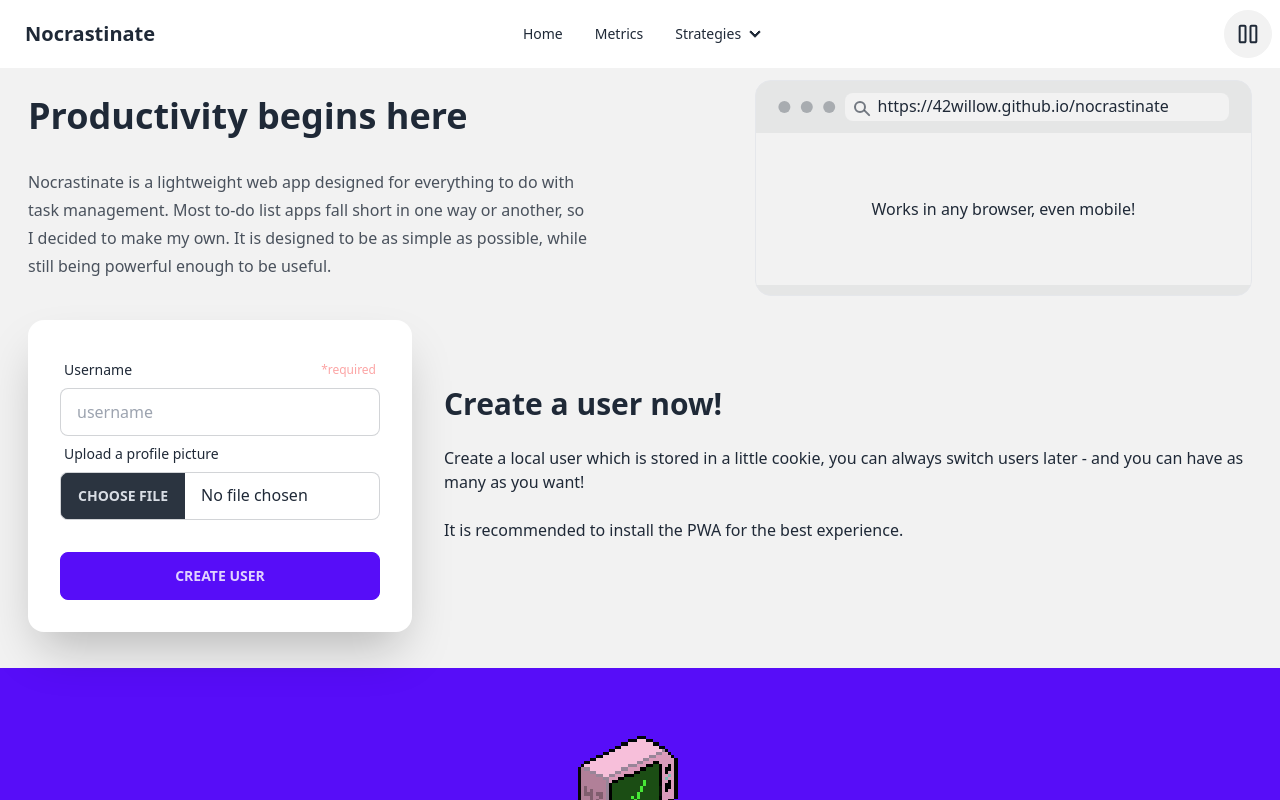
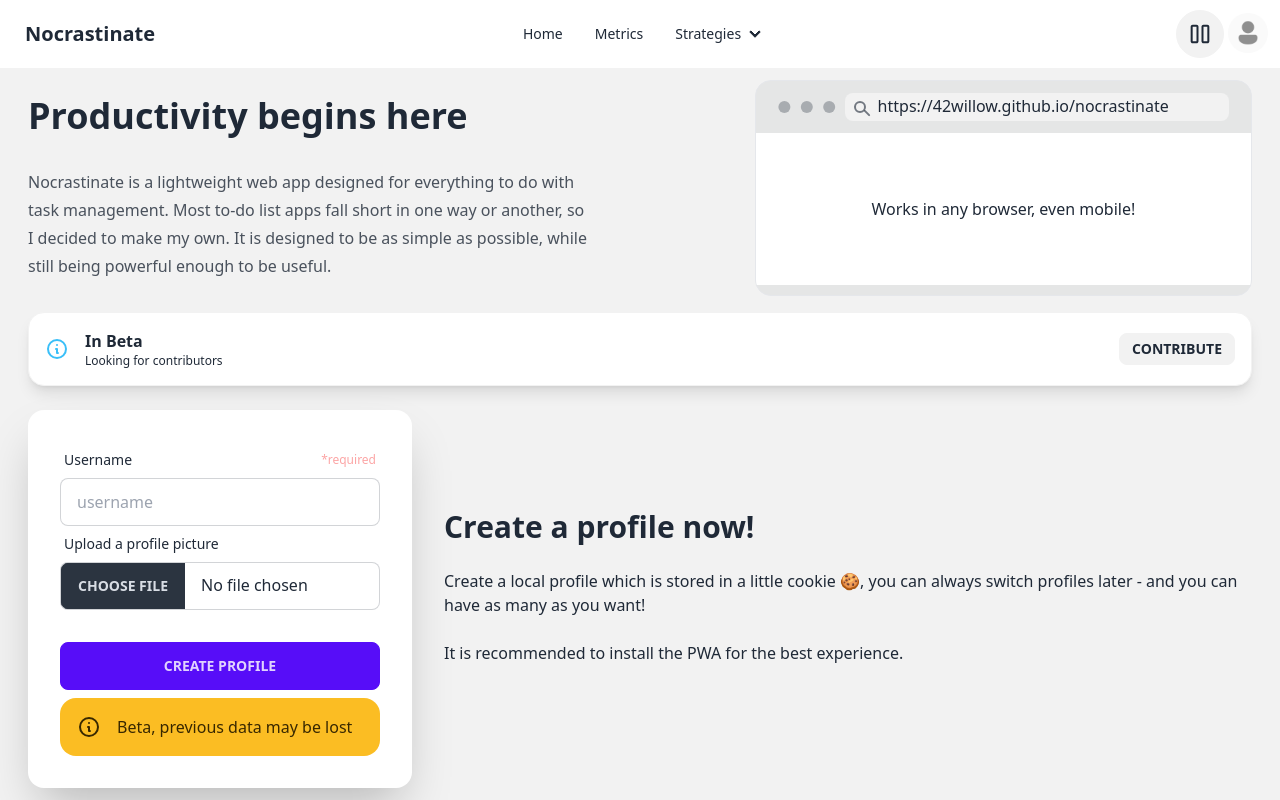
Before and after one commit to 42Willow/nocrastinate, a Svelte app: page / in a window 1280 px wide. Shown: the top 800 px of the page. Built offline with nearby package versions, Linux system fonts and the light colour scheme.

Commit message:
Update intro page

```diff
--- a/src/App.svelte
+++ b/src/App.svelte
@@ -1,5 +1,6 @@
 <script>
-  import Counter from './Intro.svelte'
+  import Intro from './Intro.svelte'
+  import Pomodoro from './Pomodoro.svelte'
 </script>
 
 <div class="navbar bg-base-100">
@@ -31,7 +32,7 @@
             </ul>
         </div>
         <!-- svelte-ignore a11y-missing-attribute -->
-        <a class="btn btn-ghost normal-case text-xl">Nocrastinate</a>
+        <a class="btn btn-ghost normal-case text-xl" href="/">Nocrastinate</a>
     </div>
     <div class="navbar-center hidden lg:flex">
         <ul class="menu menu-horizontal px-1">
@@ -43,7 +44,7 @@
             <li tabindex="0">
                 <details>
                     <summary>Strategies</summary>
-                    <ul class="p-2">
+                    <ul class="p-2 z-10">
                         <!-- svelte-ignore a11y-missing-attribute -->
                         <li><a>Pomodoro</a></li>
                         <!-- svelte-ignore a11y-missing-attribute -->
@@ -57,7 +58,6 @@
     </div>
     <div class="navbar-end">
       <label class="btn btn-circle swap swap-rotate">
-
         <!-- this hidden checkbox controls the state -->
         <input type="checkbox" />
 
@@ -67,11 +67,30 @@
         <!-- pause icon -->
         <svg class="swap-off fill-current" xmlns="http://www.w3.org/2000/svg" height="32" viewBox="0 -960 960 960" width="32"><path d="M585-200q-24.75 0-42.375-17.625T525-260v-440q0-24.75 17.625-42.375T585-760h115q24.75 0 42.375 17.625T760-700v440q0 24.75-17.625 42.375T700-200H585Zm-325 0q-24.75 0-42.375-17.625T200-260v-440q0-24.75 17.625-42.375T260-760h115q24.75 0 42.375 17.625T435-700v440q0 24.75-17.625 42.375T375-200H260Zm325-60h115v-440H585v440Zm-325 0h115v-440H260v440Zm0-440v440-440Zm325 0v440-440Z"/></svg>
       </label>
-      <!-- <a class="btn" href="https://github.com/42willow/nocrastinate">GitHub</a> -->
+      <div class="dropdown dropdown-end">
+        <!-- svelte-ignore a11y-no-noninteractive-tabindex -->
+        <!-- svelte-ignore a11y-label-has-associated-control -->
+        <label tabindex="0" class="btn btn-ghost btn-circle avatar">
+          <div class="w-10 rounded-full">
+            <!-- svelte-ignore a11y-img-redundant-alt -->
+            <img src="guest.png" alt="Profile Picture" />
+          </div>
+        </label>
+        <!-- svelte-ignore a11y-no-noninteractive-tabindex -->
+        <ul tabindex="0" class="mt-3 z-[1] p-2 shadow menu menu-sm dropdown-content bg-base-100 rounded-box w-52">
+          <!-- svelte-ignore a11y-missing-attribute -->
+          <li><a>Profile</a></li>
+          <!-- svelte-ignore a11y-missing-attribute -->
+          <li><a>Settings</a></li>
+          <!-- svelte-ignore a11y-missing-attribute -->
+          <li><a>Manage Profiles<span class="badge">Beta</span></a></li>
+        </ul>
+      </div>
     </div>
 </div>
 
-<Counter />
+<!-- <Pomodoro /> -->
+<Intro />
 
 <footer class="footer footer-center p-10 bg-primary text-primary-content">
   <div>
@@ -91,3 +110,16 @@
     </div>
   </div>
 </footer>
+
+<div class="drawer-side">
+  <label for="my-drawer-3" class="drawer-overlay"></label>
+  <ul class="menu p-4 w-80 h-full bg-base-200">
+    <!-- Sidebar content here -->
+    <!-- svelte-ignore a11y-missing-attribute -->
+    <li><a>Sidebar Item 1</a></li>
+    <!-- svelte-ignore a11y-missing-attribute -->
+    <li><a>Sidebar Item 2</a></li>
+
+  </ul>
+
+</div>
--- a/src/Intro.svelte
+++ b/src/Intro.svelte
@@ -1,6 +1,4 @@
-<main class="bg-base-200 p-3">
-
-
+<main class="p-3 bg-base-200">
     <div class="flex flex-wrap justify-end">
         <div class="w-full lg:flex-1">
             <article class="prose p-4">
@@ -16,15 +14,24 @@
           <div class="mockup-browser-toolbar">
             <div class="input">https://42willow.github.io/nocrastinate</div>
           </div>
-          <div class="flex justify-center px-4 py-16 bg-base-200">Works in any browser, even mobile!</div>
+          <div class="flex justify-center px-4 py-16 bg-base-100">Works in any browser, even mobile!</div>
         </div>
-      </div>
+
+        <!-- Contribute alert -->
+    <div class="alert shadow-lg mt-4 bg-base-100 mx-4">
+        <svg xmlns="http://www.w3.org/2000/svg" fill="none" viewBox="0 0 24 24" class="stroke-info shrink-0 w-6 h-6"><path stroke-linecap="round" stroke-linejoin="round" stroke-width="2" d="M13 16h-1v-4h-1m1-4h.01M21 12a9 9 0 11-18 0 9 9 0 0118 0z"></path></svg>
+        <div>
+            <h3 class="font-bold">In Beta</h3>
+            <div class="text-xs">Looking for contributors</div>
+        </div>
+        <a class="btn btn-sm" href="https://github.com/42willow/nocrastinate">Contribute</a>
+    </div>
 
     <div class="hero py-2">
         <div class="hero-content flex-col lg:flex-row-reverse">
           <div class="text-center lg:text-left pl-4">
-            <h2 class="text-3xl font-bold">Create a user now!</h2>
-            <p class="py-6">Create a local user which is stored in a little cookie, you can always switch users later - and you can have as many as you want!<br><br>It is recommended to install the PWA for the best experience.</p>
+            <h2 class="text-3xl font-bold">Create a profile now!</h2>
+            <p class="py-6">Create a local profile which is stored in a little cookie 🍪, you can always switch profiles later - and you can have as many as you want!<br><br>It is recommended to install the PWA for the best experience.</p>
           </div>
           <div class="card flex-shrink-0 w-full max-w-sm shadow-2xl bg-base-100">
             <div class="card-body">
@@ -40,10 +47,18 @@
                 <input if="pfp-input" type="file" class="file-input file-input-bordered w-full max-w-xs" />
               </div>
               <div class="form-control mt-6">
-                <button class="btn btn-primary">Create user</button>
+                <button class="btn btn-primary">Create profile</button>
+              </div>
+              <div class="alert alert-warning">
+                <svg xmlns="http://www.w3.org/2000/svg" fill="none" viewBox="0 0 24 24" class="stroke-current shrink-0 w-6 h-6"><path stroke-linecap="round" stroke-linejoin="round" stroke-width="2" d="M13 16h-1v-4h-1m1-4h.01M21 12a9 9 0 11-18 0 9 9 0 0118 0z"></path></svg>
+                <span>Beta, previous data may be lost</span>
               </div>
             </div>
           </div>
         </div>
     </div>
+
+
+    <!-- some cards to illustrate features -->
+
 </main>
--- /dev/null
+++ b/src/Pomodoro.svelte
@@ -0,0 +1,24 @@
+<script>
+    let counter = 10
+    setInterval(() => {
+            if(counter>0){
+                counter--
+            }
+        document.getElementById('counterMinutes').style.setProperty('--value', counter)
+    }, 1000)
+</script>
+
+<div class="grid grid-flow-col gap-5 text-center auto-cols-max">
+    <div class="flex flex-col p-2 bg-neutral rounded-box text-neutral-content">
+      <span class="countdown font-mono text-5xl">
+        <span id="counterMinutes" style="--value:15;"></span>
+      </span>
+      minutes
+    </div>
+    <div class="flex flex-col p-2 bg-neutral rounded-box text-neutral-content">
+      <span class="countdown font-mono text-5xl">
+        <span style="--value:10;"></span>
+      </span>
+      seconds
+    </div>
+</div>
```
Also changed, not shown: public/guest.png (added).
